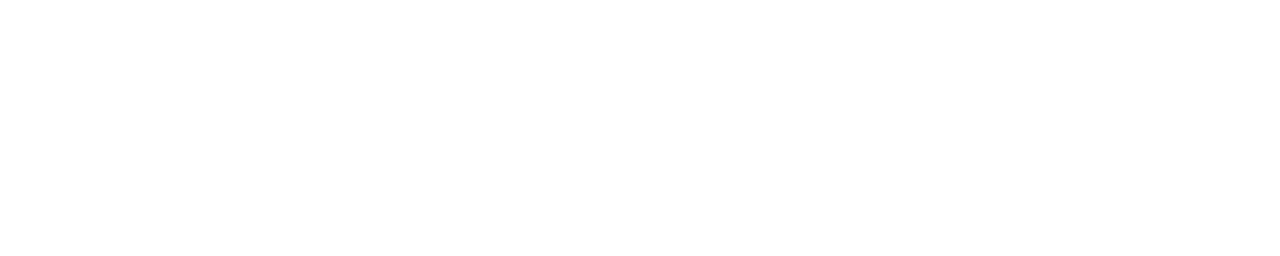
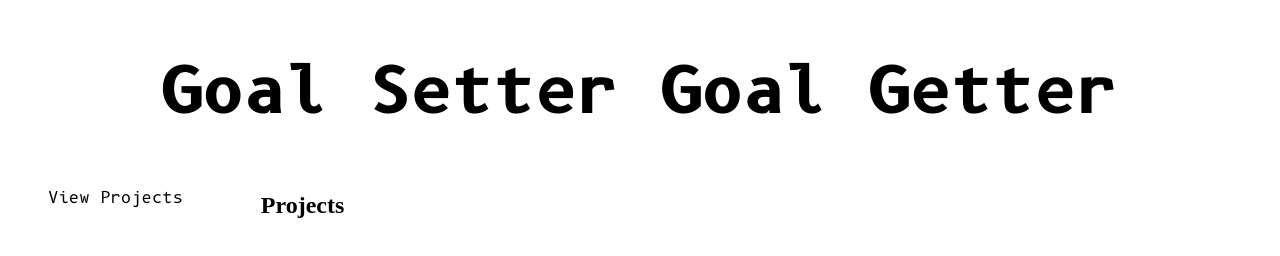
Before and after one commit to Forest-Person/GoalSetterGoalGetter, a website built with webpack: page dist/index.html in a window 1280 px wide. Built offline with nearby package versions, Linux system fonts and the light colour scheme.

Commit message:
Add grid template areas for my homePageRender module and created the bare bones structure of the home page. Center the header title and add flex properties.

```diff
--- a/src/homePage.js
+++ b/src/homePage.js
@@ -1,4 +1,7 @@
 function homePageRender() {
+
+const projectStorage = JSON.parse(localStorage.getItem('projectArray'))
+
 
 
 const content = document.querySelector('#content')
@@ -24,15 +27,16 @@ const homePageString =
 
             </nav>
 
-        <aside class = 'addProject'>
 
-            <button class = 'addProjectButton'>NEW</button>
-
-        </aside>
 
         <main class = 'ProjectTodoContainer'>
 
             <h2> Projects </h2>
+
+            <div id = 'projectDiv'>
+
+            </div>
+
 
 
         </main>
@@ -43,6 +47,15 @@ const homePageString =
 content.insertAdjacentHTML('afterbegin', homePageString)
 
 
+for(let obj of projectStorage){
+    if( obj.project){
+
+      let newElement =  document.createElement('p')
+        newElement.textContent ='Project Name: ' + obj.project
+      let projectDiv = document.querySelector('#projectDiv')
+      projectDiv.appendChild(newElement)}
+
+}
 
 }
 
--- a/src/index.js
+++ b/src/index.js
@@ -6,15 +6,10 @@ import { homePageRender } from './homePage';
 
 
 
-const todo = todoManager()
-const project = projectManager()
-project.createProject('play','playing')
-project.createProject('pongpong','jongjong')
-project.createProject('pongpong2','jongjong2')
 
 
 
-
+homePageRender()
 
 
 
--- a/src/style.css
+++ b/src/style.css
@@ -12,6 +12,13 @@ header {
 
     font-family: niceFontBold;
     font-size: 2rem;
+    grid-area: header;
+    display:flex;
+}
+.headerTitle, h1 {
+
+    justify-content: center;
+    align-items: center;
 }
 
 .navigationMenu ul{
@@ -19,3 +26,30 @@ header {
     list-style: none;
     font-family: niceFontRegular;
 }
+
+#content {
+    display: grid;
+    grid-template-columns: 20% 20% 20% 20% 20%;
+    grid-template-rows: auto;
+    grid-template-areas:
+
+    "header header header header header"
+    "nav main main main main"
+    "nav main main main main"
+    "nav main main main main"
+    "nav main main main main"
+
+
+  }
+
+  nav {
+    grid-area: nav;
+
+  }
+
+  main {
+
+grid-area: main;
+
+
+  }
```
Also changed, not shown: dist/main.js.
